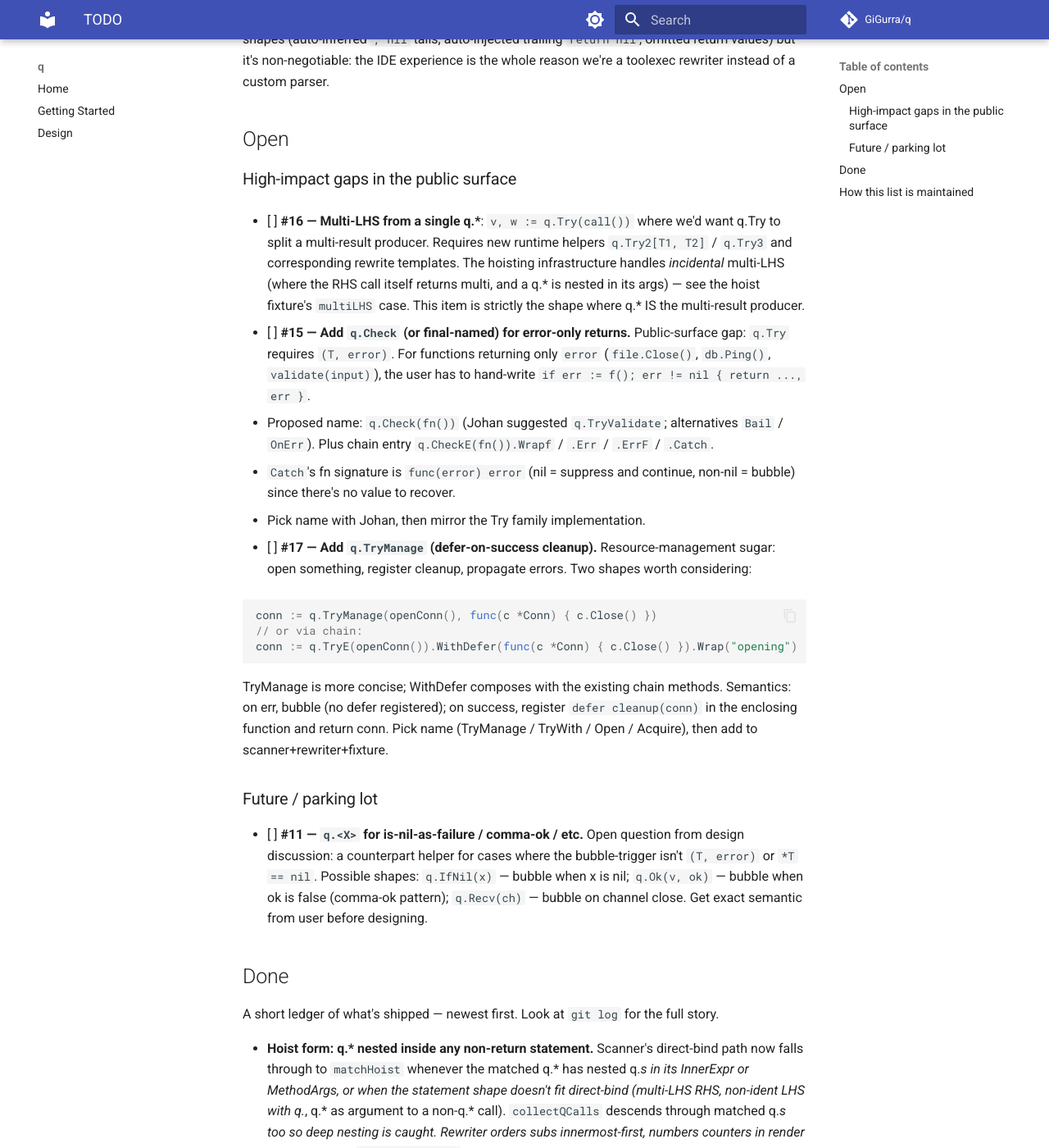
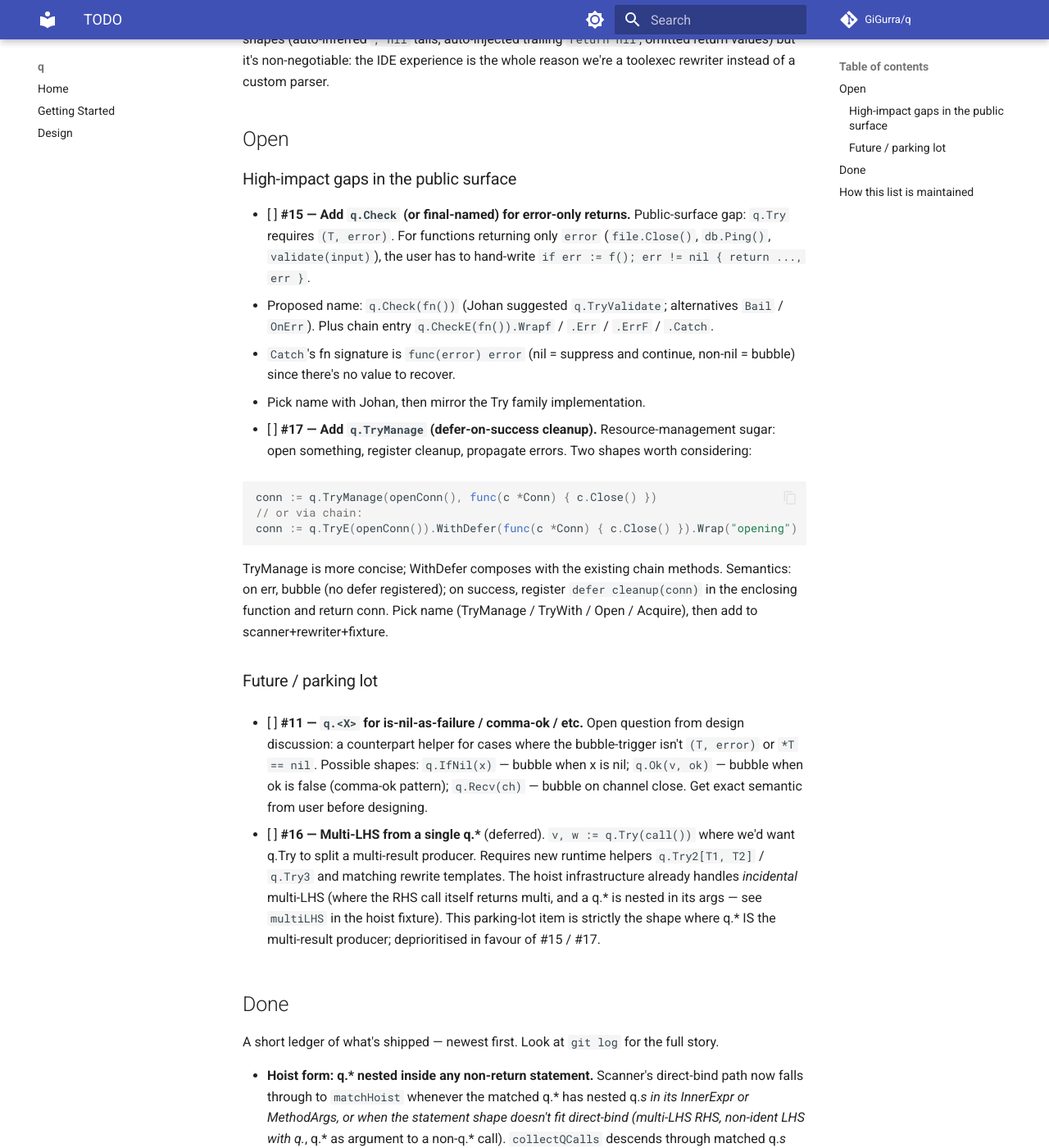
Before and after one commit to GiGurra/q, an MkDocs documentation site: the page built from docs/planning/TODO.md, in a window 1280 px wide and 1400 px high, scrolled down 381 px. Shown: the whole window at 82% size. Built offline with MkDocs 1.6.1 and Material for MkDocs 9.7.7, drawn with Linux system fonts in a browser that asks for light colours; comment, search, counter and statistics services are not loaded; part of the change alters nothing that is shown.

Commit message:
Reprioritise: move multi-LHS (#16) to parking lot
Per Johan: #15 (q.Check for error-only returns) and #17 (q.TryManage)
are higher-impact public-surface gaps than adding Try2/Try3 runtime
helpers just to support `v, w := q.Try(call())`. Moves #16 to the
future/parking-lot section and updates the rationale.

Co-Authored-By: Claude Opus 4.7 (1M context) <noreply@anthropic.com>

```diff
--- a/docs/planning/TODO.md
+++ b/docs/planning/TODO.md
@@ -9,9 +9,6 @@ The persistent backlog for `q`. Mirrors the in-session task list so a fresh conv
 ## Open
 
 ### High-impact gaps in the public surface
-
-- [ ] **#16 — Multi-LHS from a single q.\***: `v, w := q.Try(call())` where we'd want q.Try to split a multi-result producer. Requires new runtime helpers `q.Try2[T1, T2]` / `q.Try3` and corresponding rewrite templates. The hoisting infrastructure handles *incidental* multi-LHS (where the RHS call itself returns multi, and a q.* is nested in its args) — see the hoist fixture's `multiLHS` case. This item is strictly the shape where q.* IS the multi-result producer.
-
 
 - [ ] **#15 — Add `q.Check` (or final-named) for error-only returns.** Public-surface gap: `q.Try` requires `(T, error)`. For functions returning only `error` (`file.Close()`, `db.Ping()`, `validate(input)`), the user has to hand-write `if err := f(); err != nil { return ..., err }`.
   - Proposed name: `q.Check(fn())` (Johan suggested `q.TryValidate`; alternatives `Bail` / `OnErr`). Plus chain entry `q.CheckE(fn()).Wrapf` / `.Err` / `.ErrF` / `.Catch`.
@@ -31,6 +28,8 @@ The persistent backlog for `q`. Mirrors the in-session task list so a fresh conv
 ### Future / parking lot
 
 - [ ] **#11 — `q.<X>` for is-nil-as-failure / comma-ok / etc.** Open question from design discussion: a counterpart helper for cases where the bubble-trigger isn't `(T, error)` or `*T == nil`. Possible shapes: `q.IfNil(x)` — bubble when x is nil; `q.Ok(v, ok)` — bubble when ok is false (comma-ok pattern); `q.Recv(ch)` — bubble on channel close. Get exact semantic from user before designing.
+
+- [ ] **#16 — Multi-LHS from a single q.\*** (deferred). `v, w := q.Try(call())` where we'd want q.Try to split a multi-result producer. Requires new runtime helpers `q.Try2[T1, T2]` / `q.Try3` and matching rewrite templates. The hoist infrastructure already handles *incidental* multi-LHS (where the RHS call itself returns multi, and a q.* is nested in its args — see `multiLHS` in the hoist fixture). This parking-lot item is strictly the shape where q.* IS the multi-result producer; deprioritised in favour of #15 / #17.
 
 ## Done
 
```
